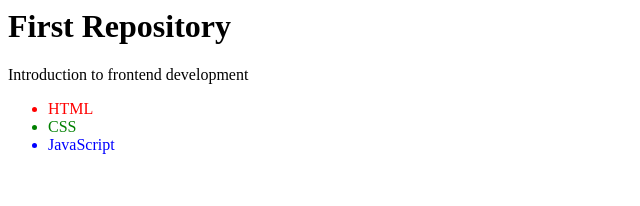
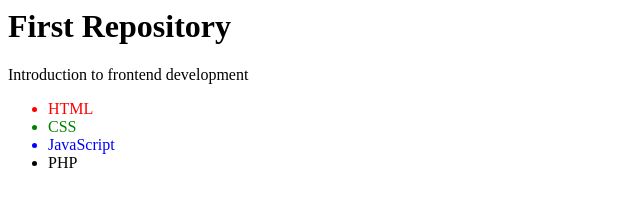
Before and after one commit to Ana-Maria2101/test-frontend-development, a plain HTML site: page index.html in a window 1280 px wide. Shown: the full height of the page, 0-640 px from the left. Drawn offline with Linux system fonts and the light colour scheme.

Commit message:
new list item added

```diff
--- a/index.html
+++ b/index.html
@@ -5,4 +5,5 @@
 	<li style="color:red">HTML</li>
 	<li style="color:green">CSS</li>
 	<li style="color:blue">JavaScript</li>
+	<li>PHP</li>
 </ul>
```
